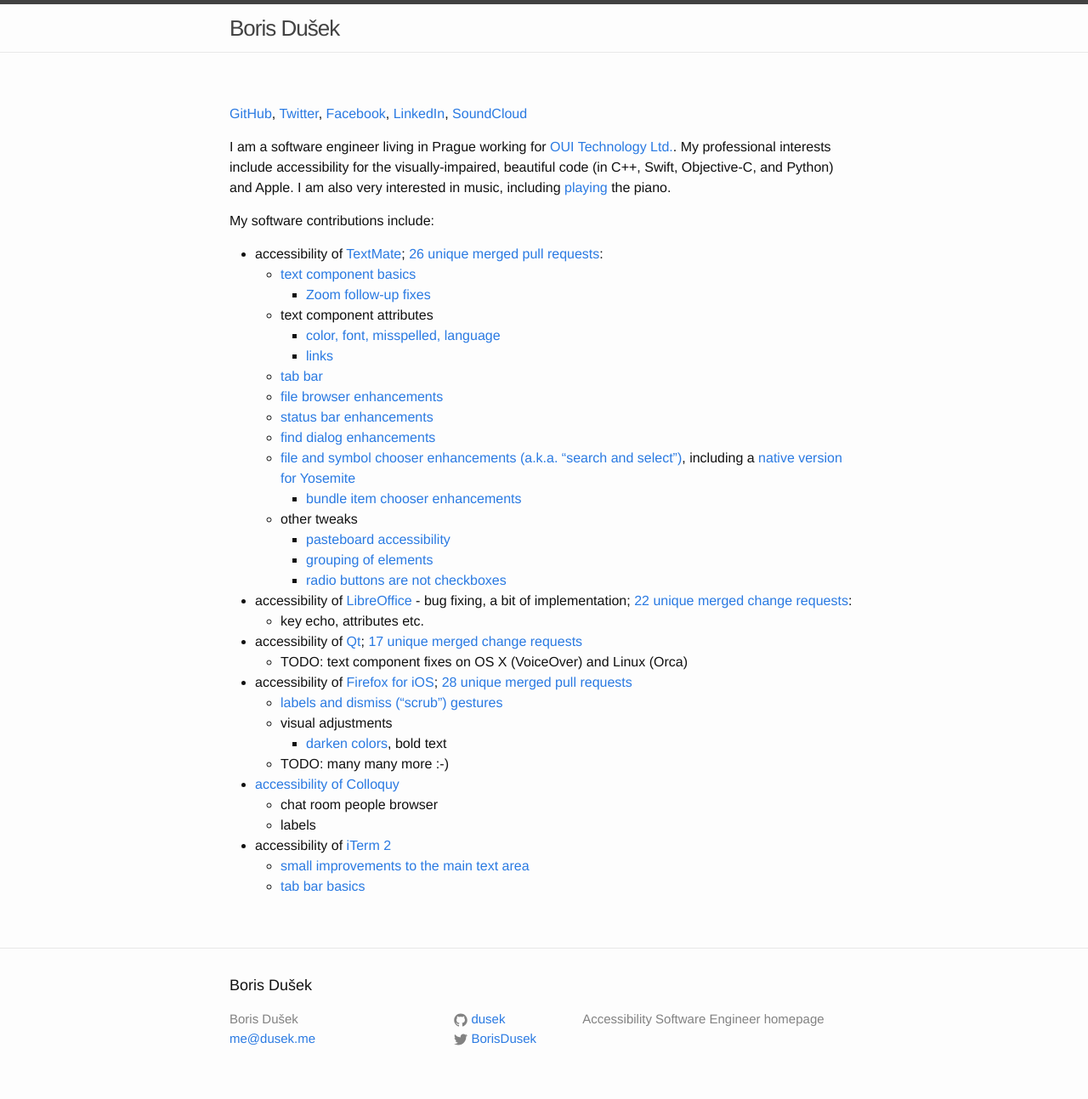
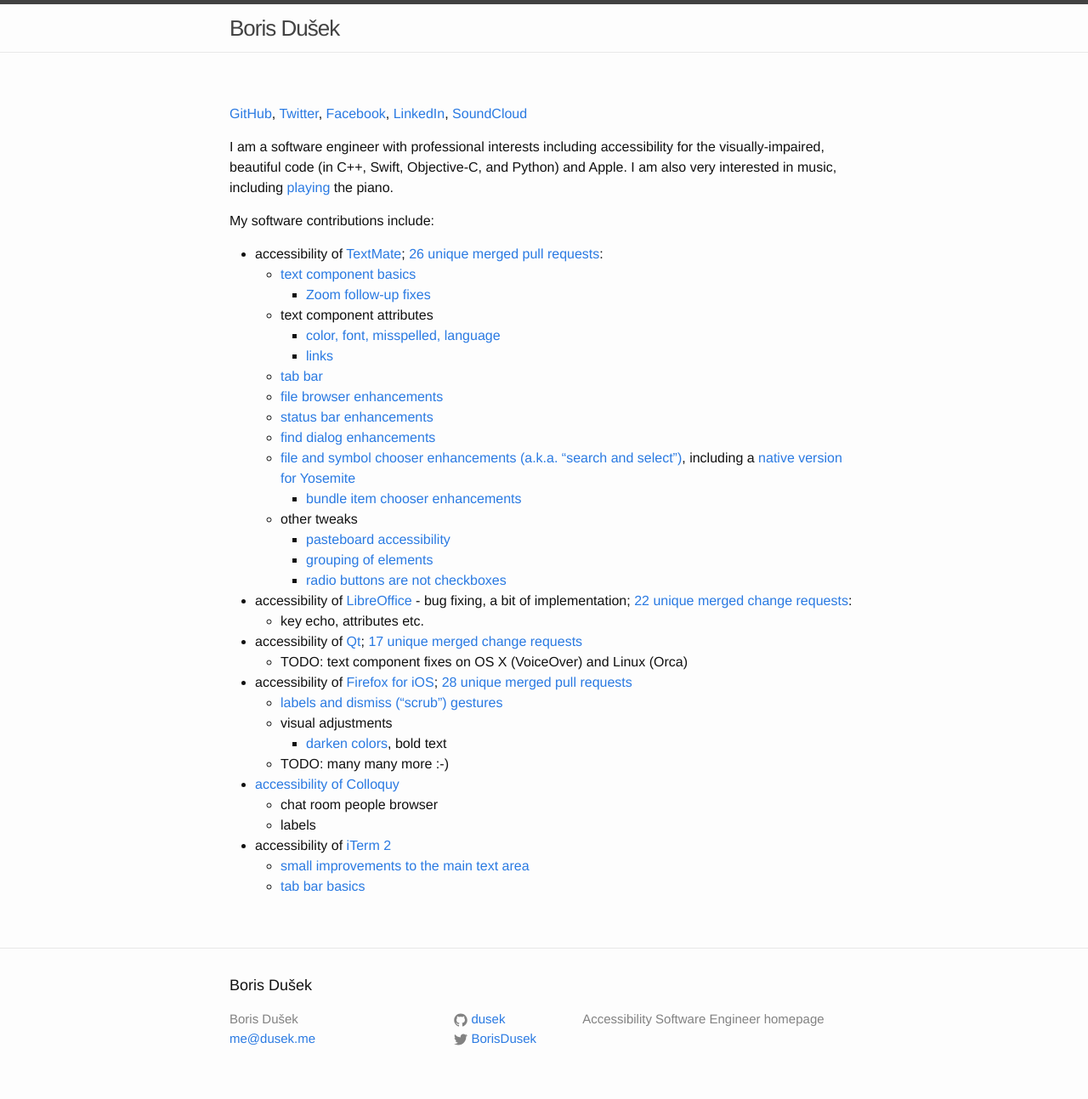
Before and after one commit to dusek/dusek.github.io, a Jekyll site: the page built from index.md, in a window 1280 px wide. Shown: the whole page at 85% size. Built offline with Jekyll 4.4.1, drawn with Linux system fonts in a browser that asks for light colours.

Commit message:
Update employer

```diff
--- a/index.md
+++ b/index.md
@@ -8,8 +8,7 @@ layout: page
 [LinkedIn](http://cz.linkedin.com/in/dusek1),
 [SoundCloud](https://soundcloud.com/bdusek)
 
-I am a software engineer living in Prague working for [OUI Technology Ltd.](https://oui.technology/).
-My professional interests include accessibility for the visually-impaired, beautiful code
+I am a software engineer with professional interests including accessibility for the visually-impaired, beautiful code
 (in C++, Swift, Objective-C, and Python) and Apple. I am also very interested in music,
 including [playing](https://soundcloud.com/bdusek/pc-vs-mac) the piano.
 
```
